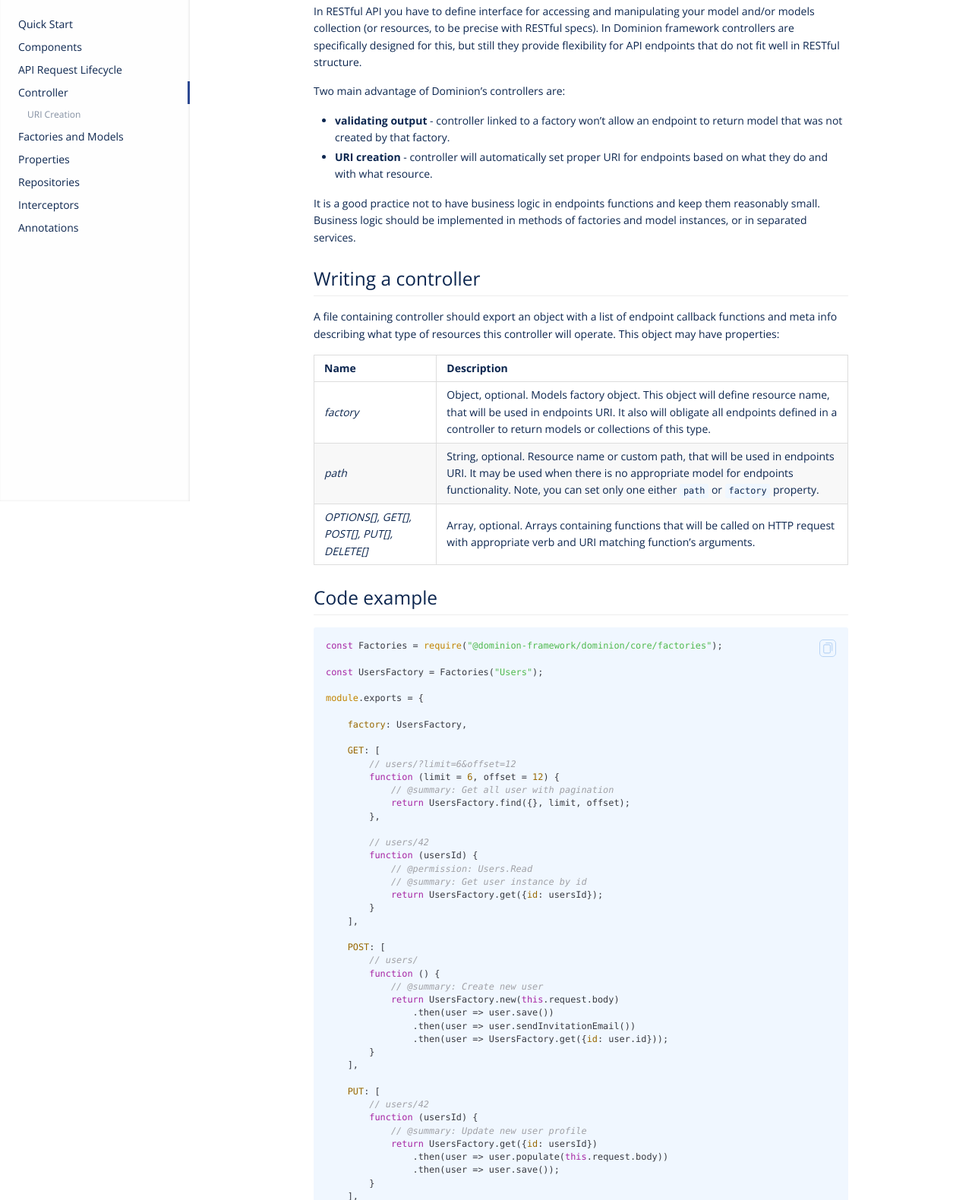
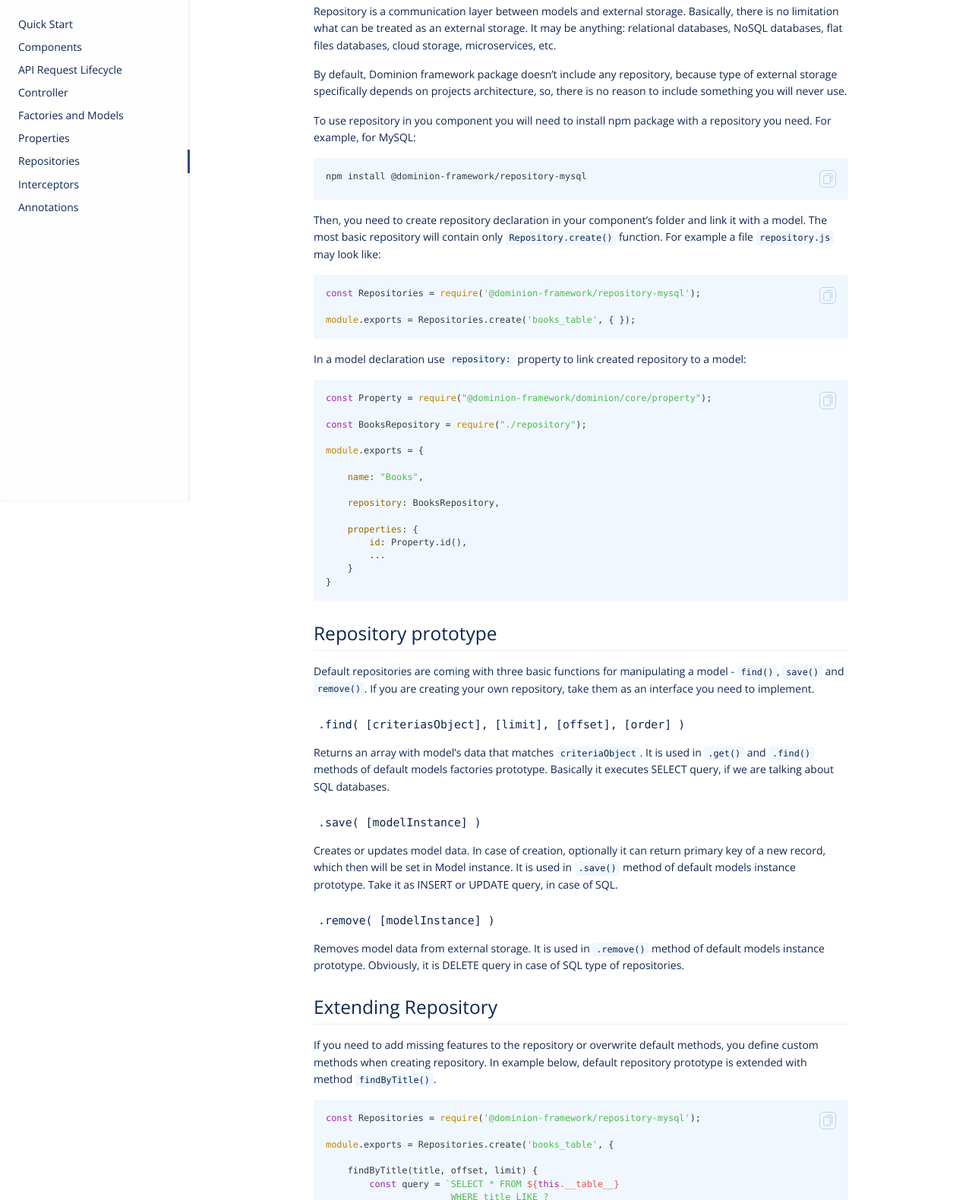
Before and after one commit to dominion-framework/docs, a plain HTML site: page repositories/index.html in a window 1280 px wide. Shown: the part 140-1720 px from the top of the page at 76% size. Drawn offline with nearby package versions, Linux system fonts and the light colour scheme.

Commit message:
Update docs

```diff
--- a/assets/style.css
+++ b/assets/style.css
@@ -746,6 +746,7 @@ button::-moz-focus-inner,
   max-height: 100vh;
   overflow-y: auto;
   background: #fefefe;
+  z-index: 1;
 }
 
 .toc-menu .collapsible {
--- a/controllers/index.html
+++ b/repositories/index.html
@@ -54,7 +54,7 @@
                     <a class="link" href="#api-request-lifecycle">API Request Lifecycle</a>
                 </li>
                 <li class="menu-item">
-                    <a class="link active" href="/controllers">Controller</a>
+                    <a class="link" href="/controllers">Controller</a>
                     <ul class="submenu">
                         <li class="menu-item">
                             <a class="link" href="/controllers/uri-creation">URI Creation</a>
@@ -102,7 +102,7 @@
                     </ul>
                 </li>
                 <li class="menu-item">
-                    <a class="link" href="#repositories">Repositories</a>
+                    <a class="link active" href="/repositories">Repositories</a>
                 </li>
                 <li class="menu-item">
                     <a class="link" href="#interceptors">Interceptors</a>
@@ -125,111 +125,84 @@
             </ul>
         </div>
     </nav>
-    <div class="markdown-body"><h1>Controllers</h1>
-<p>In RESTful API you have to define interface for accessing and
-manipulating your model and/or models collection (or resources,
-to be precise with RESTful specs). In Dominion
-framework controllers are specifically designed for this, but
-still they provide flexibility for API endpoints that do not
-fit well in RESTful structure.</p>
-<p>Two main advantage of Dominion’s controllers are:</p>
-<ul>
-<li><strong>validating output</strong> - controller linked to a factory won’t allow
-an endpoint to return model that was not created by that factory.</li>
-<li><strong>URI creation</strong> - controller will automatically set
-proper URI for endpoints based on what they do and with what resource.</li>
-</ul>
-<p>It is a good practice not to have business logic in endpoints
-functions and keep them reasonably small. Business logic should
-be implemented in methods of factories and model instances, or
-in separated services.</p>
-<h2>Writing a controller</h2>
-<p>A file containing controller should export an object with a list of
-endpoint callback functions and meta info describing what type of resources
-this controller will operate.
-This object may have properties:</p>
-<table>
-<thead>
-<tr>
-<th style="text-align:left">Name</th>
-<th style="text-align:left">Description</th>
-</tr>
-</thead>
-<tbody>
-<tr>
-<td style="text-align:left"><em>factory</em></td>
-<td style="text-align:left">Object, optional. Models factory object. This object will define resource name, that will be used in endpoints URI. It also will obligate all endpoints defined in a controller to return models or collections of this type.</td>
-</tr>
-<tr>
-<td style="text-align:left"><em>path</em></td>
-<td style="text-align:left">String, optional. Resource name or custom path, that will be used in endpoints URI. It may be used when there is no appropriate model for endpoints functionality. Note, you can set only one either <code>path</code> or <code>factory</code> property.</td>
-</tr>
-<tr>
-<td style="text-align:left"><em>OPTIONS[], GET[], POST[], PUT[], DELETE[]</em></td>
-<td style="text-align:left">Array, optional. Arrays containing functions that will be called on HTTP request with appropriate verb and URI matching function’s arguments.</td>
-</tr>
-</tbody>
-</table>
-<h2>Code example</h2>
-<pre class="hljs"><button data-clipboard-target="#_3ejb" title="Copy to clipboard"><svg viewBox="-40 0 512 512" xmlns="http://www.w3.org/2000/svg"><path d="m271 512h-191c-44.113281 0-80-35.886719-80-80v-271c0-44.113281 35.886719-80 80-80h191c44.113281 0 80 35.886719 80 80v271c0 44.113281-35.886719 80-80 80zm-191-391c-22.054688 0-40 17.945312-40 40v271c0 22.054688 17.945312 40 40 40h191c22.054688 0 40-17.945312 40-40v-271c0-22.054688-17.945312-40-40-40zm351 261v-302c0-44.113281-35.886719-80-80-80h-222c-11.046875 0-20 8.953125-20 20s8.953125 20 20 20h222c22.054688 0 40 17.945312 40 40v302c0 11.046875 8.953125 20 20 20s20-8.953125 20-20zm0 0"/></svg></button><code class="highlight" id="_3ejb"><span class="hljs-keyword">const</span> Factories = <span class="hljs-built_in">require</span>(<span class="hljs-string">"@dominion-framework/dominion/core/factories"</span>);
+    <div class="markdown-body"><h1>Repositories</h1>
+<p>Repository is a communication layer between models and external
+storage. Basically, there is no limitation what can be treated
+as an external storage. It may be anything: relational databases,
+NoSQL databases, flat files databases, cloud storage, microservices, etc.</p>
+<p>By default, Dominion framework package doesn’t include any repository,
+because type of external storage specifically depends on projects architecture,
+so, there is no reason to include something you will never use.</p>
+<p>To use repository in you component you will need to install npm package
+with a repository you need. For example, for MySQL:</p>
+<pre class="hljs"><button data-clipboard-target="#_46pj" title="Copy to clipboard"><svg viewBox="-40 0 512 512" xmlns="http://www.w3.org/2000/svg"><path d="m271 512h-191c-44.113281 0-80-35.886719-80-80v-271c0-44.113281 35.886719-80 80-80h191c44.113281 0 80 35.886719 80 80v271c0 44.113281-35.886719 80-80 80zm-191-391c-22.054688 0-40 17.945312-40 40v271c0 22.054688 17.945312 40 40 40h191c22.054688 0 40-17.945312 40-40v-271c0-22.054688-17.945312-40-40-40zm351 261v-302c0-44.113281-35.886719-80-80-80h-222c-11.046875 0-20 8.953125-20 20s8.953125 20 20 20h222c22.054688 0 40 17.945312 40 40v302c0 11.046875 8.953125 20 20 20s20-8.953125 20-20zm0 0"/></svg></button><code class="highlight" id="_46pj">npm install @dominion-framework/repository-mysql
+</code></pre>
+<p>Then, you need to create repository declaration in your component’s folder
+and link it with a model. The most basic repository will contain only
+<code>Repository.create()</code> function. For example a file <code>repository.js</code> may look like:</p>
+<pre class="hljs"><button data-clipboard-target="#_2552" title="Copy to clipboard"><svg viewBox="-40 0 512 512" xmlns="http://www.w3.org/2000/svg"><path d="m271 512h-191c-44.113281 0-80-35.886719-80-80v-271c0-44.113281 35.886719-80 80-80h191c44.113281 0 80 35.886719 80 80v271c0 44.113281-35.886719 80-80 80zm-191-391c-22.054688 0-40 17.945312-40 40v271c0 22.054688 17.945312 40 40 40h191c22.054688 0 40-17.945312 40-40v-271c0-22.054688-17.945312-40-40-40zm351 261v-302c0-44.113281-35.886719-80-80-80h-222c-11.046875 0-20 8.953125-20 20s8.953125 20 20 20h222c22.054688 0 40 17.945312 40 40v302c0 11.046875 8.953125 20 20 20s20-8.953125 20-20zm0 0"/></svg></button><code class="highlight" id="_2552"><span class="hljs-keyword">const</span> Repositories = <span class="hljs-built_in">require</span>(<span class="hljs-string">'@dominion-framework/repository-mysql'</span>);
 
-<span class="hljs-keyword">const</span> UsersFactory = Factories(<span class="hljs-string">"Users"</span>);
+<span class="hljs-built_in">module</span>.exports = Repositories.create(<span class="hljs-string">'books_table'</span>, { });
+</code></pre>
+<p>In a model declaration use <code>repository:</code> property to link created repository
+to a model:</p>
+<pre class="hljs"><button data-clipboard-target="#_b" title="Copy to clipboard"><svg viewBox="-40 0 512 512" xmlns="http://www.w3.org/2000/svg"><path d="m271 512h-191c-44.113281 0-80-35.886719-80-80v-271c0-44.113281 35.886719-80 80-80h191c44.113281 0 80 35.886719 80 80v271c0 44.113281-35.886719 80-80 80zm-191-391c-22.054688 0-40 17.945312-40 40v271c0 22.054688 17.945312 40 40 40h191c22.054688 0 40-17.945312 40-40v-271c0-22.054688-17.945312-40-40-40zm351 261v-302c0-44.113281-35.886719-80-80-80h-222c-11.046875 0-20 8.953125-20 20s8.953125 20 20 20h222c22.054688 0 40 17.945312 40 40v302c0 11.046875 8.953125 20 20 20s20-8.953125 20-20zm0 0"/></svg></button><code class="highlight" id="_b"><span class="hljs-keyword">const</span> Property = <span class="hljs-built_in">require</span>(<span class="hljs-string">"@dominion-framework/dominion/core/property"</span>);
+
+<span class="hljs-keyword">const</span> BooksRepository = <span class="hljs-built_in">require</span>(<span class="hljs-string">"./repository"</span>);
 
 <span class="hljs-built_in">module</span>.exports = {
 
-    <span class="hljs-attr">factory</span>: UsersFactory,
+    <span class="hljs-attr">name</span>: <span class="hljs-string">"Books"</span>,
 
-    <span class="hljs-attr">GET</span>: [
-        <span class="hljs-comment">// users/?limit=6&amp;offset=12</span>
-        <span class="hljs-function"><span class="hljs-keyword">function</span> (<span class="hljs-params">limit = <span class="hljs-number">6</span>, offset = <span class="hljs-number">12</span></span>) </span>{
-            <span class="hljs-comment">// @summary: Get all user with pagination</span>
-            <span class="hljs-keyword">return</span> UsersFactory.find({}, limit, offset);
-        },
+    <span class="hljs-attr">repository</span>: BooksRepository,
 
-        <span class="hljs-comment">// users/42</span>
-        <span class="hljs-function"><span class="hljs-keyword">function</span> (<span class="hljs-params">usersId</span>) </span>{
-            <span class="hljs-comment">// @permission: Users.Read</span>
-            <span class="hljs-comment">// @summary: Get user instance by id</span>
-            <span class="hljs-keyword">return</span> UsersFactory.get({<span class="hljs-attr">id</span>: usersId});
-        }
-    ],
+    <span class="hljs-attr">properties</span>: {
+        <span class="hljs-attr">id</span>: Property.id(),
+        ...
+    }
+}
+</code></pre>
+<h2>Repository prototype</h2>
+<p>Default repositories are coming with three basic functions for
+manipulating a model - <code>find()</code>, <code>save()</code> and <code>remove()</code>.
+If you are creating your own repository, take them as an interface
+you need to implement.</p>
+<h4><code>.find( [criteriasObject], [limit], [offset], [order] )</code></h4>
+<p>Returns an array with model’s data that matches <code>criteriaObject</code>.
+It is used in <code>.get()</code> and <code>.find()</code> methods
+of default models factories prototype. Basically it executes SELECT
+query, if we are talking about SQL databases.</p>
+<h4><code>.save( [modelInstance] )</code></h4>
+<p>Creates or updates model data. In case of creation, optionally it
+can return primary key of a new record, which then will be
+set in Model instance. It is used in <code>.save()</code> method
+of default models instance prototype.
+Take it as INSERT or UPDATE query, in case of SQL.</p>
+<h4><code>.remove( [modelInstance] )</code></h4>
+<p>Removes model data from external storage. It is used in <code>.remove()</code>
+method of default models instance prototype.
+Obviously, it is DELETE query in case of SQL type of repositories.</p>
+<h2>Extending Repository</h2>
+<p>If you need to add missing features to the repository or overwrite
+default methods, you define custom methods when creating repository.
+In example below, default repository prototype is extended with method
+<code>findByTitle()</code>.</p>
+<pre class="hljs"><button data-clipboard-target="#_1mbp" title="Copy to clipboard"><svg viewBox="-40 0 512 512" xmlns="http://www.w3.org/2000/svg"><path d="m271 512h-191c-44.113281 0-80-35.886719-80-80v-271c0-44.113281 35.886719-80 80-80h191c44.113281 0 80 35.886719 80 80v271c0 44.113281-35.886719 80-80 80zm-191-391c-22.054688 0-40 17.945312-40 40v271c0 22.054688 17.945312 40 40 40h191c22.054688 0 40-17.945312 40-40v-271c0-22.054688-17.945312-40-40-40zm351 261v-302c0-44.113281-35.886719-80-80-80h-222c-11.046875 0-20 8.953125-20 20s8.953125 20 20 20h222c22.054688 0 40 17.945312 40 40v302c0 11.046875 8.953125 20 20 20s20-8.953125 20-20zm0 0"/></svg></button><code class="highlight" id="_1mbp"><span class="hljs-keyword">const</span> Repositories = <span class="hljs-built_in">require</span>(<span class="hljs-string">'@dominion-framework/repository-mysql'</span>);
 
-    <span class="hljs-attr">POST</span>: [
-        <span class="hljs-comment">// users/</span>
-        <span class="hljs-function"><span class="hljs-keyword">function</span> (<span class="hljs-params"></span>) </span>{
-            <span class="hljs-comment">// @summary: Create new user</span>
-            <span class="hljs-keyword">return</span> UsersFactory.new(<span class="hljs-keyword">this</span>.request.body)
-                .then(<span class="hljs-function"><span class="hljs-params">user</span> =&gt;</span> user.save())
-                .then(<span class="hljs-function"><span class="hljs-params">user</span> =&gt;</span> user.sendInvitationEmail())
-                .then(<span class="hljs-function"><span class="hljs-params">user</span> =&gt;</span> UsersFactory.get({<span class="hljs-attr">id</span>: user.id}));
-        }
-    ],
+<span class="hljs-built_in">module</span>.exports = Repositories.create(<span class="hljs-string">'books_table'</span>, {
 
-    <span class="hljs-attr">PUT</span>: [
-        <span class="hljs-comment">// users/42</span>
-        <span class="hljs-function"><span class="hljs-keyword">function</span> (<span class="hljs-params">usersId</span>) </span>{
-            <span class="hljs-comment">// @summary: Update new user profile</span>
-            <span class="hljs-keyword">return</span> UsersFactory.get({<span class="hljs-attr">id</span>: usersId})
-                .then(<span class="hljs-function"><span class="hljs-params">user</span> =&gt;</span> user.populate(<span class="hljs-keyword">this</span>.request.body))
-                .then(<span class="hljs-function"><span class="hljs-params">user</span> =&gt;</span> user.save());
-        }
-    ],
+    findByTitle(title, offset, limit) {
+        <span class="hljs-keyword">const</span> query = <span class="hljs-string">`SELECT * FROM <span class="hljs-subst">${<span class="hljs-keyword">this</span>.__table__}</span>
+                       WHERE title LIKE ?
+                       LIMIT ?, ?`</span>;
+        <span class="hljs-keyword">return</span> <span class="hljs-keyword">this</span>.db.execute(query, [<span class="hljs-string">`%<span class="hljs-subst">${title}</span>%`</span>, offset, limit])
+            .then(<span class="hljs-function">(<span class="hljs-params">[rows, columns]</span>) =&gt;</span> rows);
+    }
 
-    <span class="hljs-attr">DELETE</span>: [
-        <span class="hljs-comment">// users/1</span>
-        <span class="hljs-function"><span class="hljs-keyword">function</span> (<span class="hljs-params">usersId</span>) </span>{
-            <span class="hljs-comment">// @summary: Remove user by id</span>
-            <span class="hljs-keyword">return</span> UsersFactory.get({<span class="hljs-attr">id</span>: usersId})
-                .then(<span class="hljs-function"><span class="hljs-params">user</span> =&gt;</span> user.remove())
-                .then(<span class="hljs-function"><span class="hljs-params">result</span> =&gt;</span> {
-                    <span class="hljs-keyword">if</span> (result.affectedRows) {
-                        <span class="hljs-keyword">this</span>.response.status = <span class="hljs-keyword">this</span>.response.statuses._204_NoContent;
-                    }
-                });
-        }
-    ]
-};
+});
 </code></pre>
+<p>Note, custom methods in <code>Repositories</code> should return raw data.
+Any data post-processing should be performed in models or factories.</p>
 </div>
 </div>
 </body>
```
Also changed, not shown: _src/repositories/repositories.md (added, +101 -0 lines), _tpl/index.html (+1 -1 lines), components/index.html (+4 -4 lines), controllers/uri-creation/index.html (+10 -10 lines), factories-and-models/factory-prototype/index.html (+3 -3 lines), factories-and-models/index.html (+2 -2 lines), factories-and-models/model-prototype/index.html (+5 -5 lines), index.html (+3 -40 lines), properties/index.html (+3 -3 lines), quick-start/index.html (+8 -8 lines), _src/README.md.
